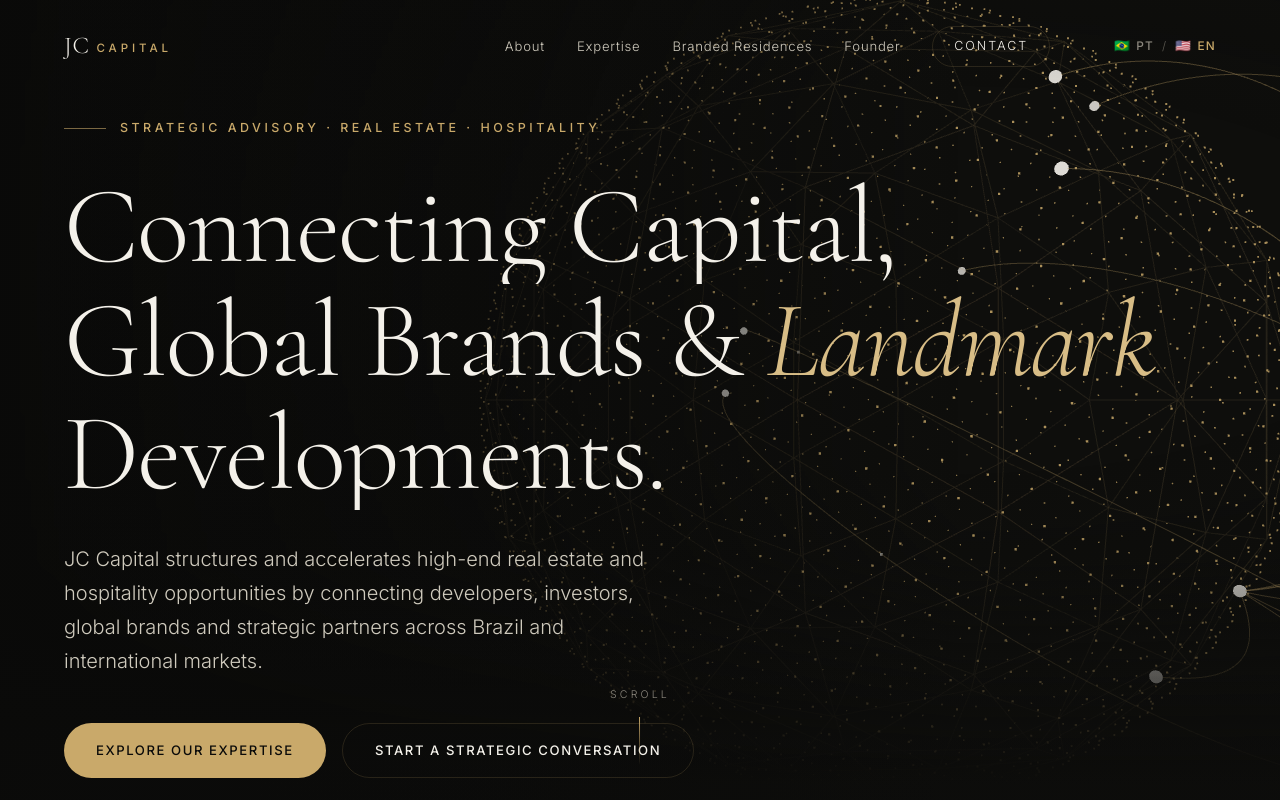
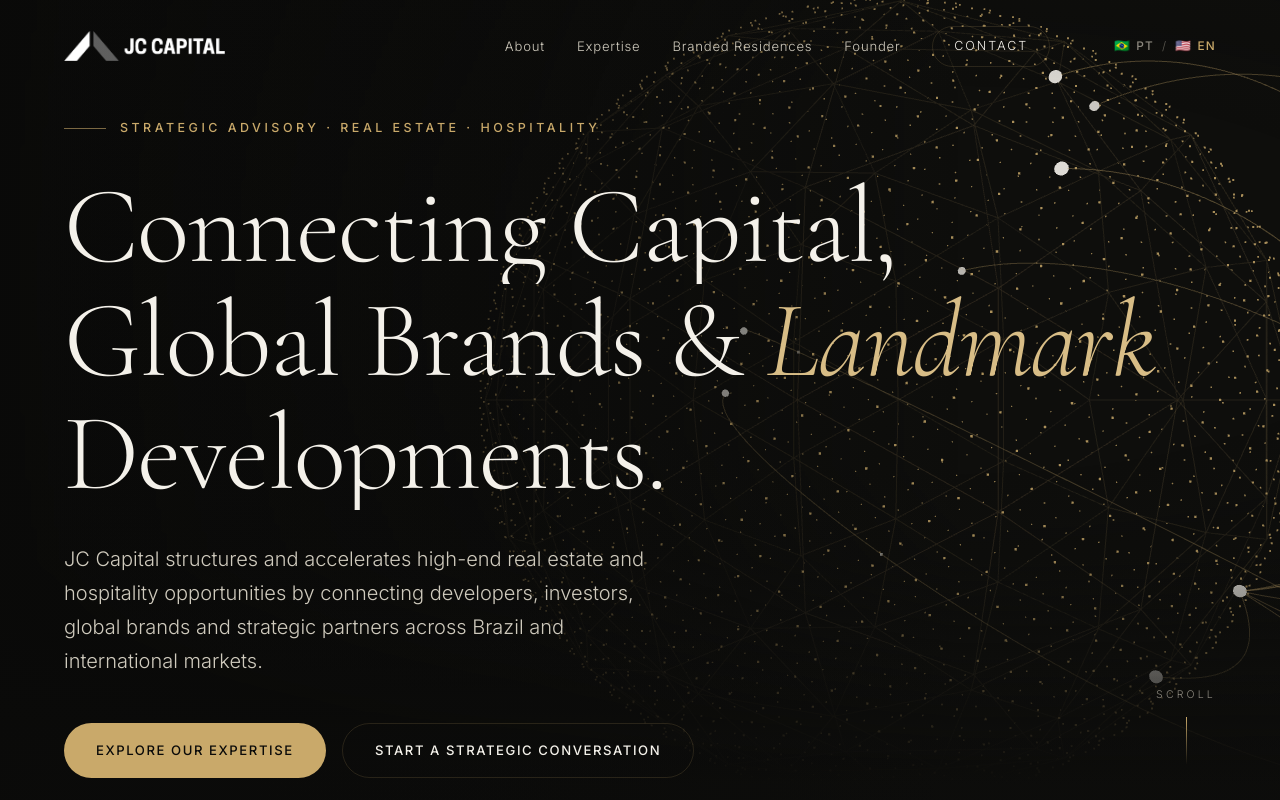
Before and after one commit to bryanpepe9/JC-Capital, a website built with Vite: page index.html in a window 1280 px wide. Shown: the top 800 px of the page. Built offline with nearby package versions, Linux system fonts and the light colour scheme; animation ran at ten frames a second.

Commit message:
Replace with actual logo

```diff
--- a/index.html
+++ b/index.html
@@ -57,10 +57,9 @@
        ============================================================ -->
   <header class="header" id="header">
     <div class="header__inner">
-      <!-- REPLACE: text logo with JC Capital SVG/PNG logo if available -->
       <a href="#home" class="brand" data-cursor="link" data-i18n-aria="aria.home" aria-label="JC Capital — início">
-        <span class="brand__mark">JC</span>
-        <span class="brand__name">Capital</span>
+        <!-- Official JC Capital logo (white lockup). Swap file in /public/images. -->
+        <img src="/images/logo.png" alt="JC Capital" class="brand__logo" width="712" height="150" />
       </a>
 
       <nav class="nav" aria-label="Primary">
@@ -682,8 +681,7 @@
   <footer class="footer">
     <div class="container footer__inner">
       <div class="footer__brand">
-        <span class="brand__mark">JC</span>
-        <span class="brand__name">Capital</span>
+        <img src="/images/logo.png" alt="JC Capital" class="footer__logo" width="712" height="150" />
         <p class="footer__tag" data-i18n="footer.tag">Conectando capital, marcas globais e empreendimentos icônicos.</p>
       </div>
       <nav class="footer__nav" aria-label="Footer">
--- a/src/styles/components.css
+++ b/src/styles/components.css
@@ -60,12 +60,8 @@ body.cursor-active .cursor__ring { width: 64px; height: 64px; background: rgba(2
   display: flex; align-items: center; justify-content: space-between; gap: 2rem;
 }
 
-.brand { display: inline-flex; align-items: baseline; gap: 0.4rem; }
-.brand__mark { font-family: var(--serif); font-size: 1.5rem; letter-spacing: 0.04em; color: var(--ivory); }
-.brand__name {
-  font-size: 0.72rem; letter-spacing: 0.34em; text-transform: uppercase; color: var(--gold);
-  font-weight: 500; transform: translateY(-1px);
-}
+.brand { display: inline-flex; align-items: center; }
+.brand__logo { height: clamp(22px, 2.3vw, 30px); width: auto; display: block; }
 
 .nav { display: flex; align-items: center; gap: clamp(1.4rem, 2.5vw, 2.8rem); margin-left: auto; }
 
@@ -173,9 +169,8 @@ body.menu-open .mobile-menu__link:nth-child(6) { animation-delay: 0.45s; }
 /* —— Footer ——————————————————————————————————————————— */
 .footer { border-top: 1px solid var(--line-soft); padding-block: clamp(3rem, 6vw, 5rem); }
 .footer__inner { display: grid; grid-template-columns: 1.4fr 1fr 1fr; gap: 2.5rem; align-items: start; }
-.footer__brand .brand__mark { font-size: 2rem; }
-.footer__brand .brand__name { font-size: 0.72rem; }
-.footer__tag { margin-top: 1.2rem; color: var(--gray); max-width: 22rem; font-size: 0.95rem; }
+.footer__logo { height: 38px; width: auto; display: block; }
+.footer__tag { margin-top: 1.4rem; color: var(--gray); max-width: 22rem; font-size: 0.95rem; }
 .footer__nav { display: flex; flex-direction: column; gap: 0.8rem; font-size: 0.9rem; color: var(--ivory-dim); }
 .footer__nav a { width: fit-content; transition: color var(--t-fast); }
 .footer__nav a:hover { color: var(--gold); }
--- a/src/styles/sections.css
+++ b/src/styles/sections.css
@@ -31,7 +31,7 @@
 .hero__actions { display: flex; flex-wrap: wrap; gap: 1rem; margin-top: 2.8rem; }
 
 .hero__scroll {
-  position: absolute; bottom: 2.2rem; left: 50%; transform: translateX(-50%); z-index: 2;
+  position: absolute; bottom: 2.2rem; right: var(--gutter); z-index: 2;
   display: flex; flex-direction: column; align-items: center; gap: 0.8rem;
   font-size: 0.66rem; letter-spacing: 0.3em; text-transform: uppercase; color: var(--gray);
 }
```
